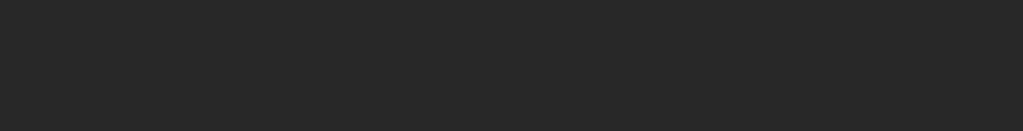
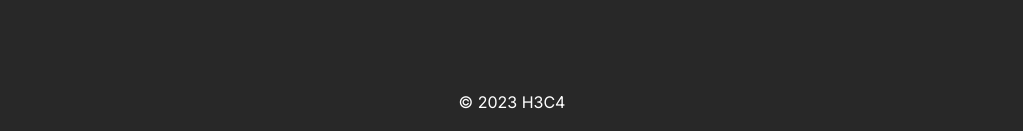
Before and after one commit to 2HenryCardenas1/prueba_tecnica_viio, a Next.js app: page / in a window 1280 px wide. Shown: the part 1737-1868 px from the top of the page, without its empty margins (128-1151 px from the left). Before the commit the page ends 1807 px from the top, so only its background shows below. Built offline with nearby package versions, Linux system fonts and the light colour scheme.

Commit message:
Add footer to layout

```diff
--- a/src/app/layout.js
+++ b/src/app/layout.js
@@ -15,6 +15,9 @@ export default function RootLayout({ children }) {
       <body className={inter.className}>
         <Navbar />
         {children}
+        <footer className="flex justify-center items-center h-16">
+          <p>&copy; 2023 H3C4</p>
+        </footer>
       </body>
     </html>
   );
```
